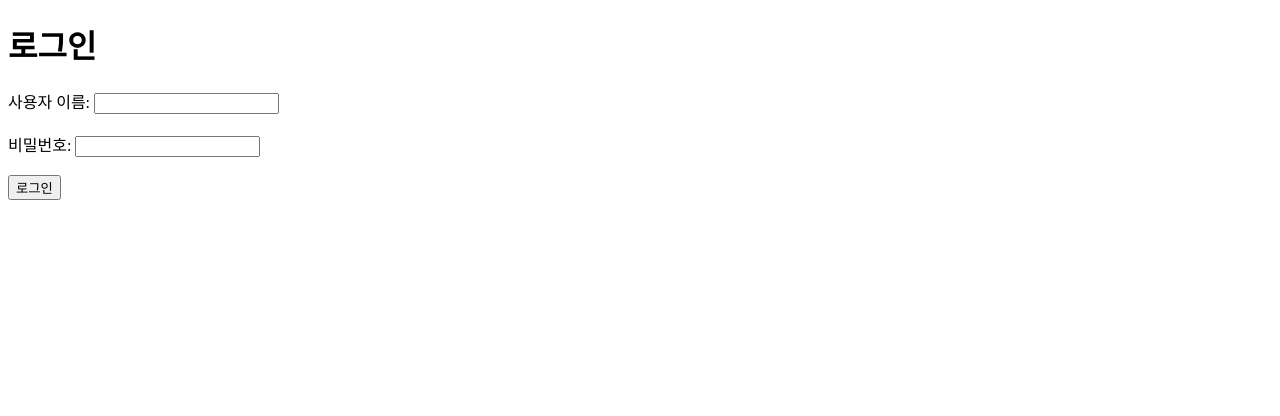
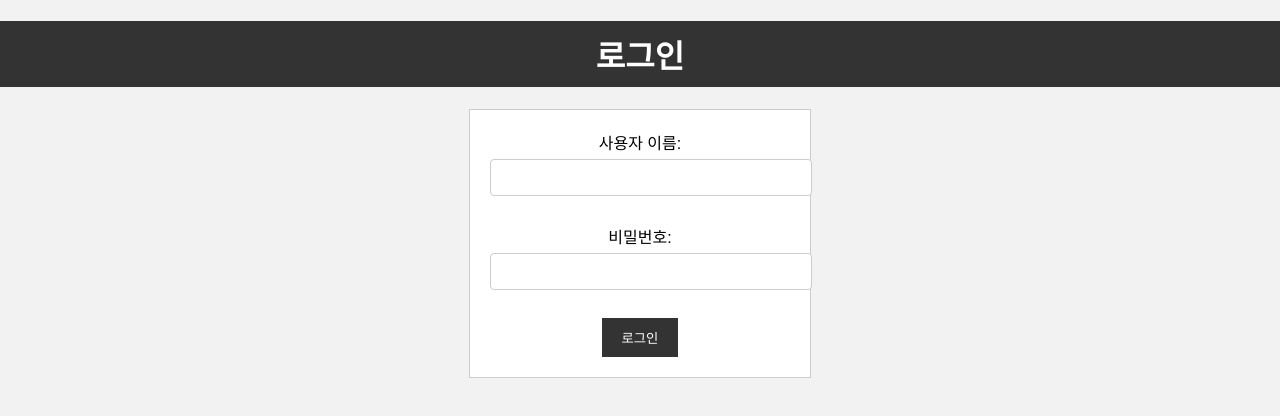
Before and after one commit to PQ777/WebPage, a website: page public/index.html in a window 1280 px wide. Drawn offline with Linux system fonts and the light colour scheme.

Commit message:
로그인창 수정

```diff
--- a/public/index.html
+++ b/public/index.html
@@ -4,6 +4,8 @@
     <meta charset="UTF-8">
     <meta name="viewport" content="width=device-width, initial-scale=1.0">
     <title>로그인</title>
+    <link rel = "stylesheet" type="text/css" href = "./login.css">
+    <script src = "./login.js"></script>
 </head>
 <body>
     <h1>로그인</h1>
@@ -19,6 +21,6 @@
 
     <p id = "message"></p>
 
-    <script src = "login.js"></script>
+
 </body>
 </html>
--- /dev/null
+++ b/public/login.css
@@ -0,0 +1,47 @@
+body {
+    font-family: Arial, sans-serif;
+    background-color: #f2f2f2;
+    text-align: center;
+    margin: 0;
+    padding: 0;
+}
+
+h1 {
+    background-color: #333;
+    color: #fff;
+    padding: 10px;
+}
+
+form {
+    background-color: #fff;
+    border: 1px solid #ccc;
+    padding: 20px;
+    margin: 20px auto;
+    max-width: 300px;
+}
+
+label {
+    display: block;
+    margin-bottom: 5px;
+}
+
+input[type="text"],
+input[type="password"] {
+    width: 100%;
+    padding: 10px;
+    margin-bottom: 10px;
+    border: 1px solid #ccc;
+    border-radius: 4px;
+}
+
+input[type="button"] {
+    background-color: #333;
+    color: #fff;
+    border: none;
+    padding: 10px 20px;
+    cursor: pointer;
+}
+
+input[type="button"]:hover {
+    background-color: #555;
+}
--- a/public/login.js
+++ b/public/login.js
@@ -3,7 +3,7 @@ function checkLogin()
     var username = document.getElementById("username").value;
     var password = document.getElementById("password").value;
 
-    if(username == "username" && password == "password")
+    if(username == "a" && password == "a")
     {
         document.getElementById("message").innerText = "로그인 성공";
         window.location.href = "login.html";
@@ -11,5 +11,6 @@ function checkLogin()
     else
     {
         document.getElementById("message").innerText = "로그인 실패";
+        window.location.href = "login.html";
     }
 }
```
